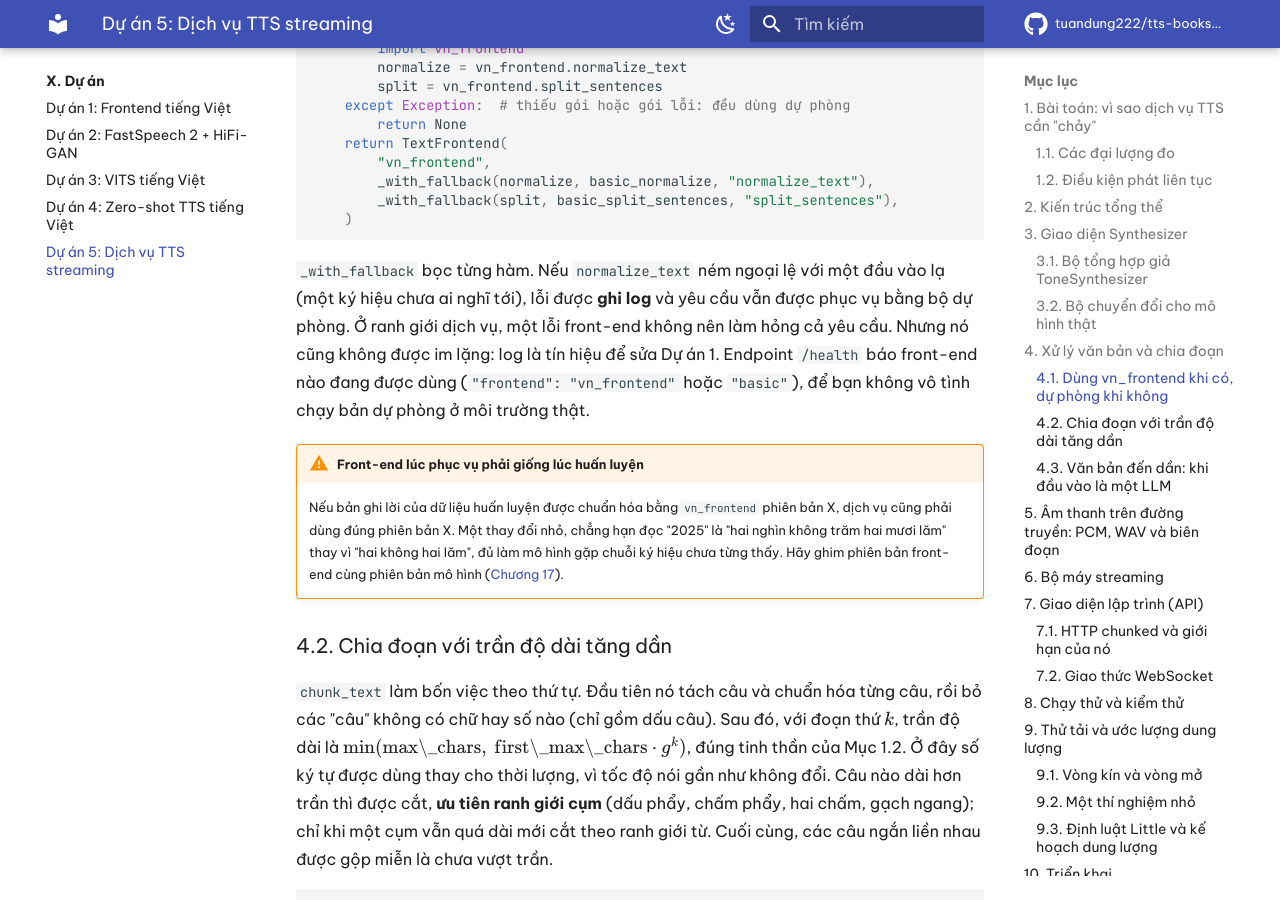
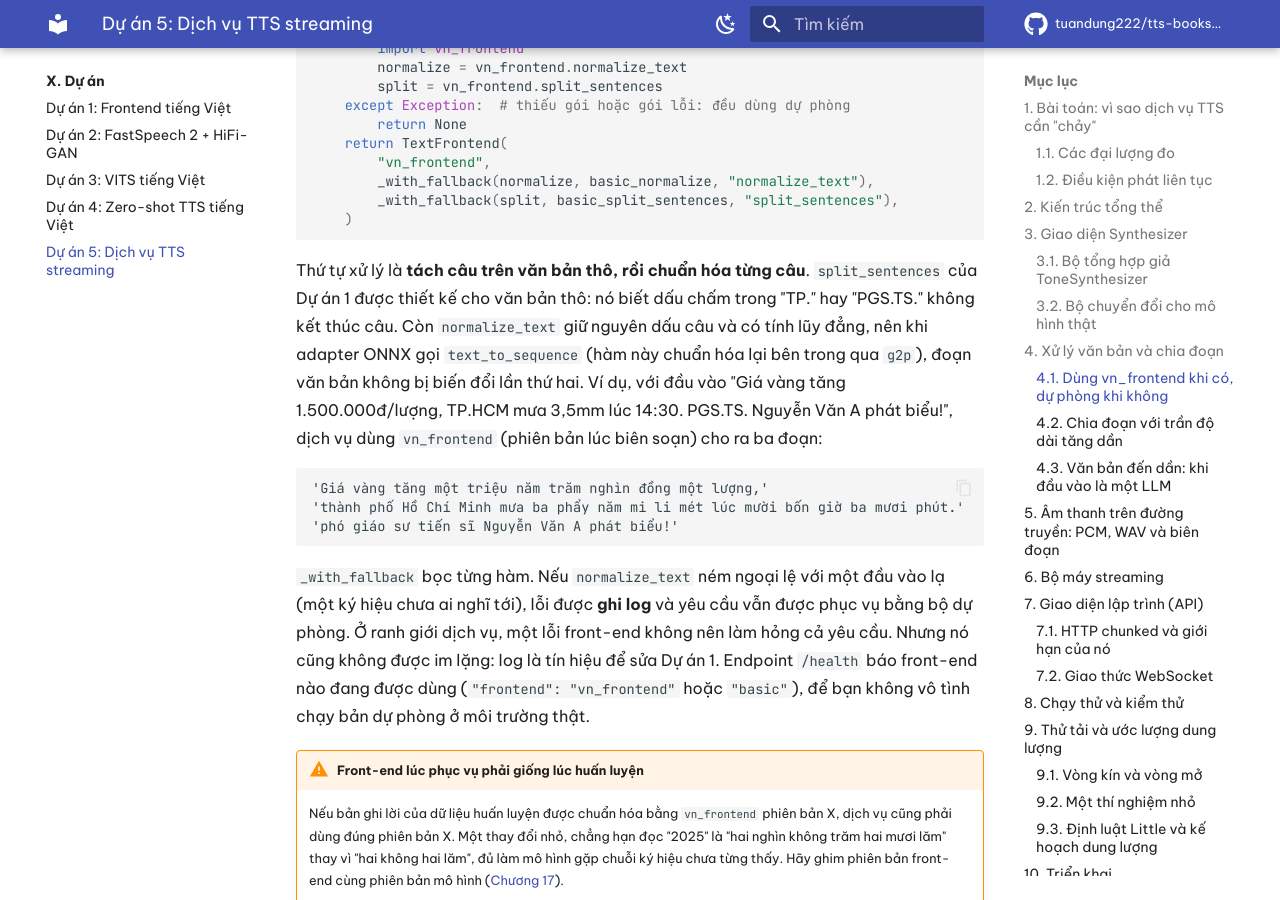
Before and after one commit to tuandung222/tts-books-2026, an MkDocs documentation site: the page built from docs/phan-10-du-an/du-an-5-tts-service-streaming.md, in a window 1280 px wide and 900 px high, scrolled down 10082 px. Built offline with MkDocs 1.6.1 and Material for MkDocs 9.7.7, drawn with Linux system fonts in a browser that asks for light colours; comment, search, counter and statistics services are not loaded.

Commit message:
WIP: bản thảo các chương đang biên soạn
Co-Authored-By: Claude Opus 5.5 <noreply@anthropic.com>
Claude-Session: https://claude.ai/code/session_01PnSv8GMC4q142v8Kx1mQHm

````diff
--- a/docs/phan-10-du-an/du-an-5-tts-service-streaming.md
+++ b/docs/phan-10-du-an/du-an-5-tts-service-streaming.md
@@ -316,6 +316,14 @@ def load_vn_frontend() -> TextFrontend | None:
         _with_fallback(normalize, basic_normalize, "normalize_text"),
         _with_fallback(split, basic_split_sentences, "split_sentences"),
     )
+```
+
+Thứ tự xử lý là **tách câu trên văn bản thô, rồi chuẩn hóa từng câu**. `split_sentences` của Dự án 1 được thiết kế cho văn bản thô: nó biết dấu chấm trong "TP." hay "PGS.TS." không kết thúc câu. Còn `normalize_text` giữ nguyên dấu câu và có tính lũy đẳng, nên khi adapter ONNX gọi `text_to_sequence` (hàm này chuẩn hóa lại bên trong qua `g2p`), đoạn văn bản không bị biến đổi lần thứ hai. Ví dụ, với đầu vào "Giá vàng tăng 1.500.000đ/lượng, TP.HCM mưa 3,5mm lúc 14:30. PGS.TS. Nguyễn Văn A phát biểu!", dịch vụ dùng `vn_frontend` (phiên bản lúc biên soạn) cho ra ba đoạn:
+
+```text
+'Giá vàng tăng một triệu năm trăm nghìn đồng một lượng,'
+'thành phố Hồ Chí Minh mưa ba phẩy năm mi li mét lúc mười bốn giờ ba mươi phút.'
+'phó giáo sư tiến sĩ Nguyễn Văn A phát biểu!'
 ```
 
 `_with_fallback` bọc từng hàm. Nếu `normalize_text` ném ngoại lệ với một đầu vào lạ (một ký hiệu chưa ai nghĩ tới), lỗi được **ghi log** và yêu cầu vẫn được phục vụ bằng bộ dự phòng. Ở ranh giới dịch vụ, một lỗi front-end không nên làm hỏng cả yêu cầu. Nhưng nó cũng không được im lặng: log là tín hiệu để sửa Dự án 1. Endpoint `/health` báo front-end nào đang được dùng (`"frontend": "vn_frontend"` hoặc `"basic"`), để bạn không vô tình chạy bản dự phòng ở môi trường thật.
````
